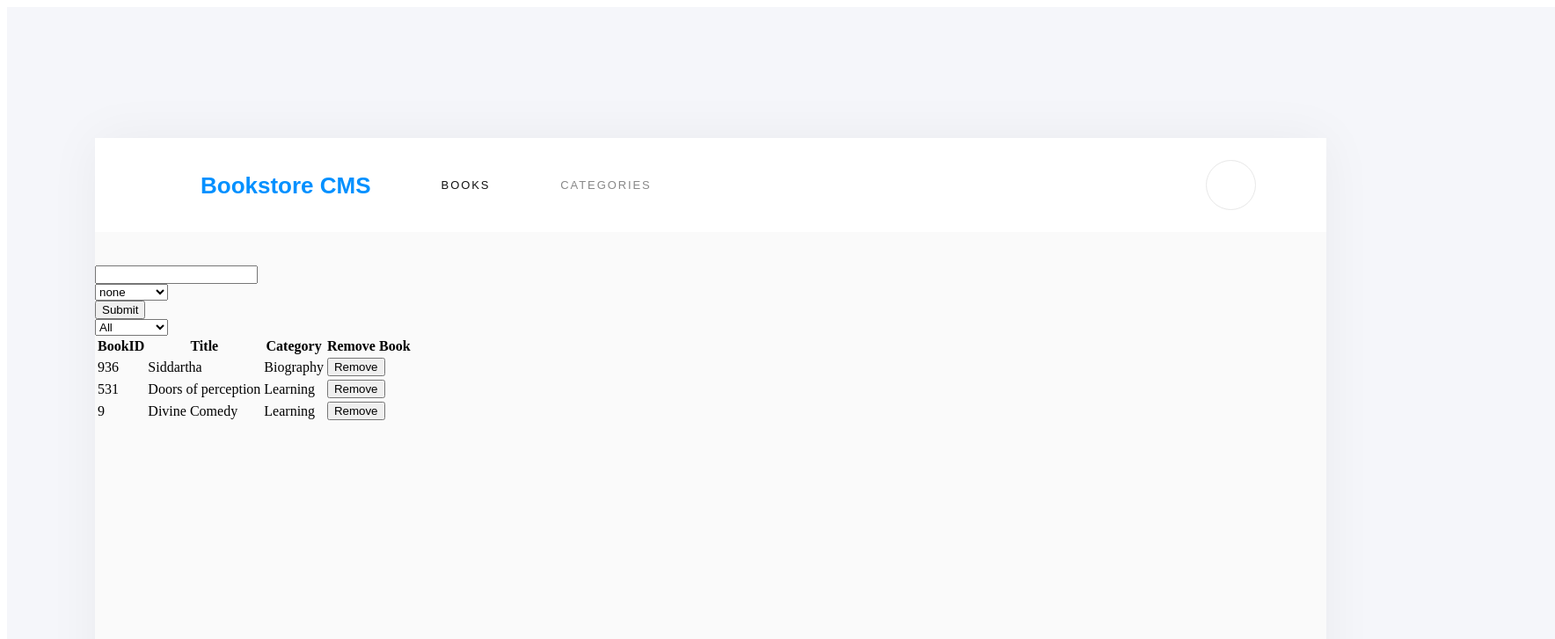
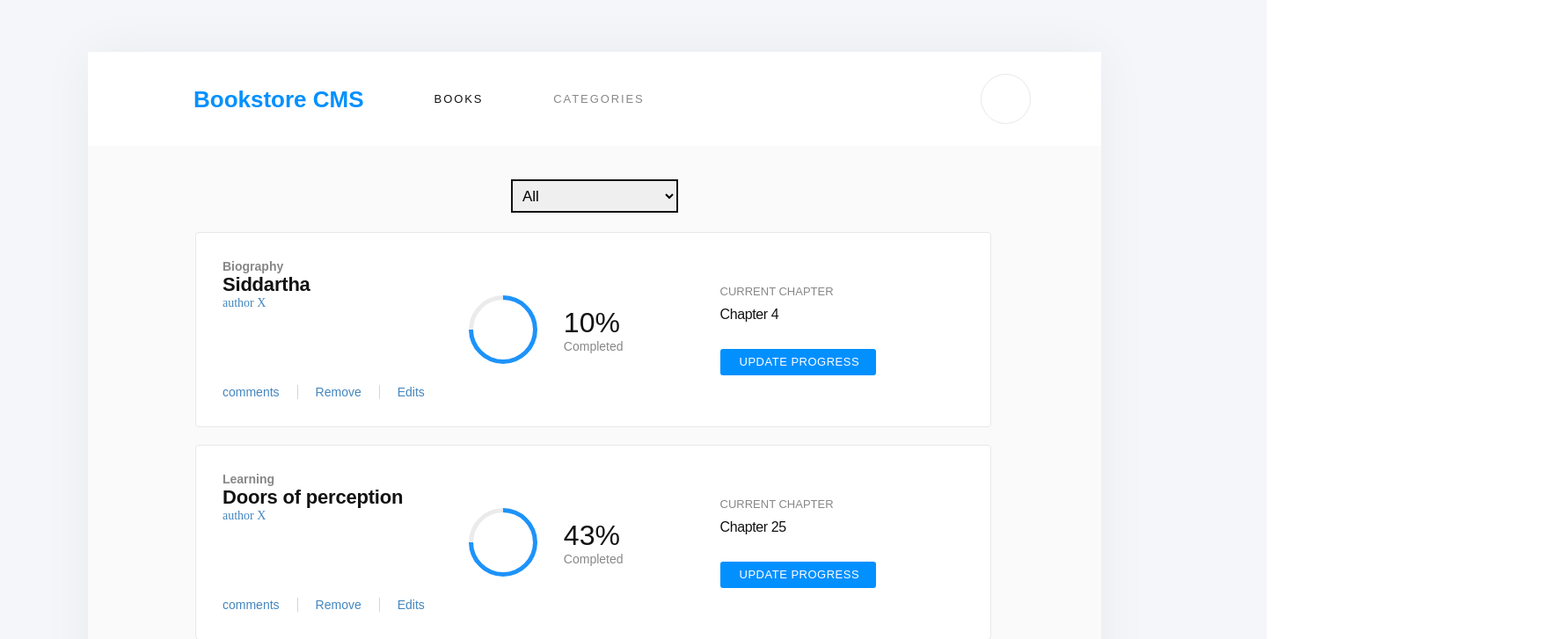
Before and after one commit to Alexoid1/Bookstore-react, a React (Create React App) app: page / in a window 1280 px wide. Shown: the top 727 px of the page at 88% size, 1768 px wide, since content can reach past the window. Built offline with nearby package versions, Linux system fonts and the light colour scheme.

Commit message:
add styles for books and filter

```diff
--- a/src/components/App.css
+++ b/src/components/App.css
@@ -1,5 +1,5 @@
 .App {
-  width: 1400px;
+  width: 90%;
   height: 1097px;
   margin: 0 40px 65px 0;
   padding: 0 0 794px;
@@ -8,9 +8,14 @@
   background-color: #fafafa;
 }
 
+body {
+  max-width: 1600px;
+  margin:auto;
+}
+
 #root {
-  width: 1600px;
+  width: 100%;
   height: 1434px;
-  padding: 149px 60px 123px 100px;
+  padding: 59px 60px 59px 100px;
   background-color: #f5f6fa;
 }
--- a/src/components/App.js
+++ b/src/components/App.js
@@ -9,8 +9,8 @@ function App() {
     <>
       <div className="App">
         <Header />
+        <BooksList />
         <BooksForm />
-        <BooksList />
       </div>
     </>
 
--- /dev/null
+++ b/src/components/Book.css
@@ -0,0 +1,175 @@
+.book-container {
+  display: flex;
+  justify-content: space-between;
+  background-color: white;
+  border-radius: 4px;
+  border: solid 1px #e8e8e8;
+  padding: 30px;
+  height: 160px;
+  margin-bottom: 20px;
+}
+
+.book-container:last-child {
+  margin: 0;
+}
+
+.book-details {
+  display: flex;
+  flex-direction: column;
+  justify-content: space-between;
+}
+
+.category {
+  opacity: 0.5;
+  font-family: sans-serif, Montserrat;
+  font-size: 14px;
+  font-weight: bold;
+  font-stretch: normal;
+  font-style: normal;
+  line-height: normal;
+  letter-spacing: normal;
+  color: #121212;
+}
+
+.title {
+  font-family: sans-serif, RobotoSlab;
+  font-size: 22px;
+  font-weight: bold;
+  font-stretch: normal;
+  font-style: normal;
+  line-height: normal;
+  letter-spacing: -0.2px;
+  color: #121212;
+}
+
+.author {
+  font-size: 14px;
+  font-weight: 300;
+  font-stretch: normal;
+  font-style: normal;
+  line-height: normal;
+  letter-spacing: normal;
+  color: #4386bf;
+}
+
+.actions button {
+  font-family: sans-serif, RobotoSlab;
+  font-size: 14px;
+  font-weight: 300;
+  font-stretch: normal;
+  font-style: normal;
+  line-height: normal;
+  letter-spacing: normal;
+  color: #4386bf;
+  background: none;
+  border: none;
+  padding: 0 20px;
+  border-right: 1px solid rgba(165, 165, 165, 0.466);
+  cursor: pointer;
+}
+
+.update > button {
+  font-family: sans-serif, RobotoSlab;
+  font-size: 13px;
+  font-weight: 300;
+  font-stretch: normal;
+  font-style: normal;
+  line-height: normal;
+  letter-spacing: 0.5px;
+  text-align: center;
+  color: #fff;
+  padding: 7px 19px 8px 22px;
+  border-radius: 3px;
+  background-color: #0290ff;
+  border: none;
+}
+
+.actions button:last-child {
+  border: none;
+}
+
+.actions button:first-child {
+  padding-left: 0;
+}
+
+.complete-container {
+  display: flex;
+  align-items: center;
+}
+
+.complete {
+  display: flex;
+  align-items: center;
+  justify-content: center;
+  padding: 0 80px 0 30px;
+}
+
+.circle {
+  width: 68px;
+  height: 68px;
+  border: 5px solid #1d93fa;
+  border-top-color: rgba(206, 206, 206, 0.404);
+  border-radius: 50%;
+  transform: rotate(-45deg);
+  margin-right: 30px;
+}
+
+.complete-value {
+  display: flex;
+  flex-direction: column;
+}
+
+.percent {
+  font-family: sans-serif, Montserrat;
+  font-size: 32px;
+  font-weight: normal;
+  font-stretch: normal;
+  font-style: normal;
+  line-height: normal;
+  letter-spacing: normal;
+  color: #121212;
+}
+
+.faded-text {
+  opacity: 0.5;
+  font-family: sans-serif, Montserrat;
+  font-size: 14px;
+  font-weight: normal;
+  font-stretch: normal;
+  font-style: normal;
+  line-height: normal;
+  letter-spacing: normal;
+  color: #121212;
+}
+
+.update {
+  display: flex;
+  flex-direction: column;
+  padding-left: 30px;
+  padding-right: 100px;
+}
+
+.update .title {
+  opacity: 0.5;
+  font-family: sans-serif, RobotoSlab;
+  font-size: 13px;
+  font-weight: 300;
+  font-stretch: normal;
+  font-style: normal;
+  line-height: normal;
+  letter-spacing: normal;
+  margin-bottom: 10px;
+  color: #121212;
+}
+
+.update .chapter {
+  font-family: sans-serif, RobotoSlab;
+  font-size: 16px;
+  font-weight: 300;
+  font-stretch: normal;
+  margin-bottom: 30px;
+  font-style: normal;
+  line-height: normal;
+  letter-spacing: -0.4px;
+  color: #121212;
+}
--- a/src/components/Book.js
+++ b/src/components/Book.js
@@ -1,5 +1,6 @@
 import React from 'react';
 import PropTypes from 'prop-types';
+import './Book.css';
 
 const Book = ({
   bookID,
@@ -7,12 +8,21 @@ const Book = ({
   category,
   handleRemoveBook,
 }) => (
-  <tr>
-    <td>{bookID}</td>
-    <td>{title}</td>
-    <td>{category}</td>
-    <td>
+  <div className="book-container">
+    <div className="book-details">
+      <div>
+        <div className="category">{category}</div>
+        <div className="title">{title}</div>
+        <div className="author">author X</div>
+      </div>
+      <div className="actions">
         <button
+          type="button"
+        >
+          comments
+        </button>
+        <button
+          type="button"
           onClick={() => {
             const book = {
               bookID,
@@ -22,12 +32,35 @@ const Book = ({
 
             handleRemoveBook(book);
           }}
-        type="button"
         >
           Remove
         </button>
-    </td>
-  </tr>
+        <button
+          type="button"
+        >
+          Edits
+        </button>
+      </div>
+    </div>
+    <div className="complete-container">
+      <div className="complete">
+        <div className="circle" />
+        <div className="complete-value">
+          <span
+            className="percent"
+          >
+            {`${Math.floor(Math.random() * 100)}%`}
+          </span>
+          <span className="faded-text">Completed</span>
+        </div>
+      </div>
+      <div className="update">
+        <span className="title">CURRENT CHAPTER</span>
+        <span className="chapter">{`Chapter ${Math.floor(Math.random() * 34 + 1)}`}</span>
+        <button type="button">UPDATE PROGRESS</button>
+      </div>
+    </div>
+  </div>
 );
 
 Book.propTypes = {
--- /dev/null
+++ b/src/components/Category.css
@@ -0,0 +1,17 @@
+.filter {
+  text-align: center;
+  margin: 20px 0;
+}
+
+.selectFilter {
+  width: 190px;
+  height: 38px;
+  padding: 7px;
+  font-size: 17px;
+  border: 2px solid #121212;
+}
+
+.selectFilter option {
+  color:#0290ff;
+  font-size: 17px;
+}
--- a/src/components/CategoryFilter.js
+++ b/src/components/CategoryFilter.js
@@ -1,6 +1,7 @@
 import React, { useState } from 'react';
 import PropTypes from 'prop-types';
 import { bookCategories } from '../helpers/index';
+import './Category.css';
 
 const CategoryFilter = ({ handleFilterChange }) => {
   const [text, setText] = useState('All');
@@ -14,9 +15,11 @@ const CategoryFilter = ({ handleFilterChange }) => {
   };
 
   return (
+    <div className="filter">
       <select
         value={text}
         onChange={handleTextChange}
+        className="selectFilter"
       >
         <option value="All">All</option>
         {
@@ -30,6 +33,8 @@ const CategoryFilter = ({ handleFilterChange }) => {
           ))
         }
       </select>
+
+    </div>
   );
 };
 
--- a/src/components/Header.css
+++ b/src/components/Header.css
@@ -1,4 +1,4 @@
-  .header-container {
+.header-container {
   display: flex;
   justify-content: space-between;
   align-items: center;
--- /dev/null
+++ b/src/containers/BooksList.css
@@ -0,0 +1,3 @@
+.filter-container {
+  margin: 0 120px;
+}
--- a/src/containers/BooksList.js
+++ b/src/containers/BooksList.js
@@ -5,6 +5,7 @@ import Book from '../components/Book';
 import { removeBook, changeFilter } from '../actions/index';
 import CategoryFilter from '../components/CategoryFilter';
 import { getFilteredBooks } from '../helpers/index';
+import './BooksList.css';
 
 const BooksList = ({
   books,
@@ -16,18 +17,12 @@ const BooksList = ({
 
   return (
     <>
+      <div>
         <CategoryFilter
           handleFilterChange={changeFilter}
         />
+        <div className="filter-container">
           <table>
-        <thead>
-          <tr>
-            <th>BookID</th>
-            <th>Title</th>
-            <th>Category</th>
-            <th>Remove Book</th>
-          </tr>
-        </thead>
             <tbody>
               {
                 filteredBooks.map(book => (
@@ -42,6 +37,8 @@ const BooksList = ({
               }
             </tbody>
           </table>
+        </div>
+      </div>
     </>
   );
 };
```
Also changed, not shown: 1 other file (tests, documents, lock files or other folders). Lines whose indentation alone changed are shown as unchanged.
